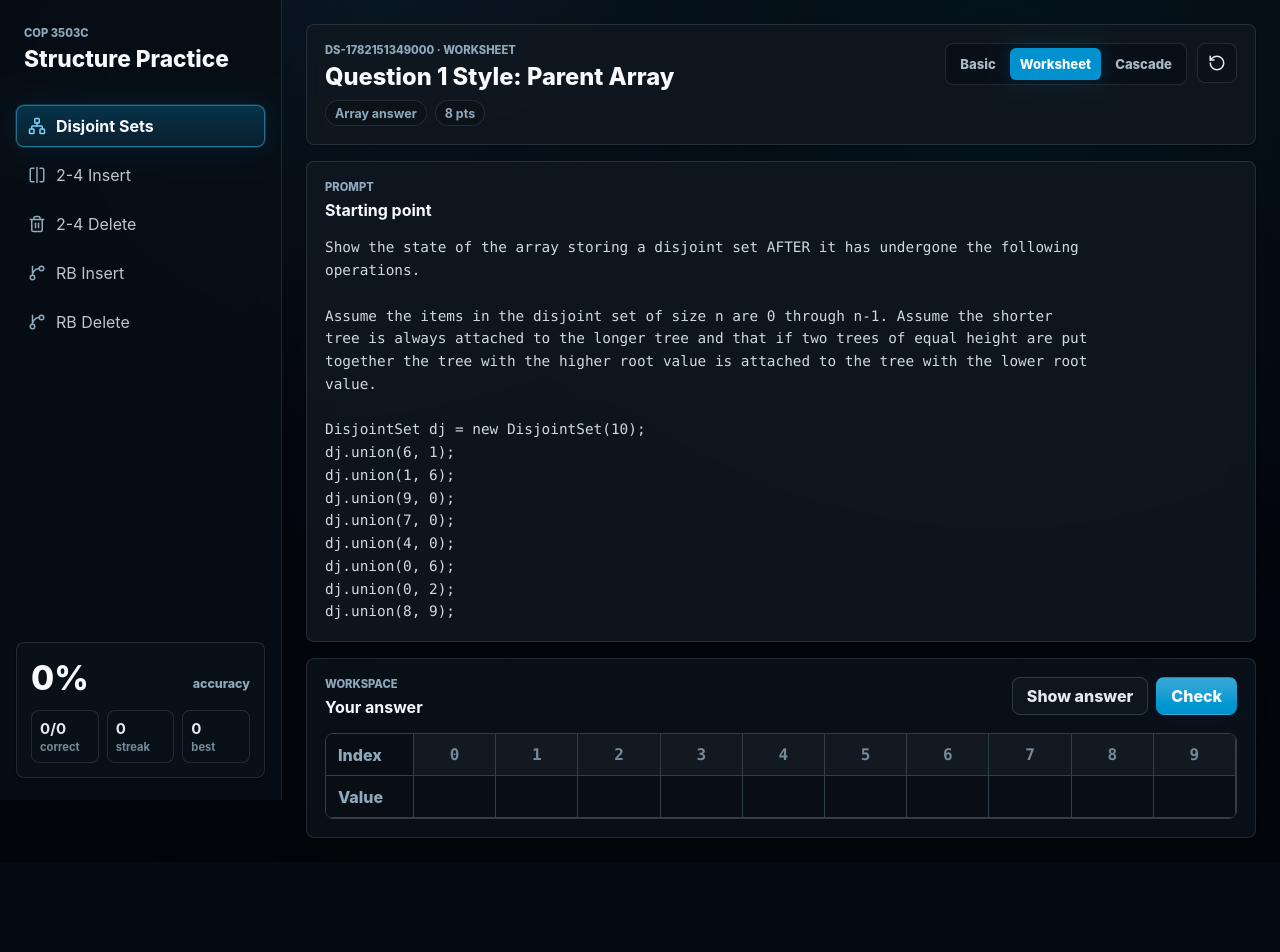
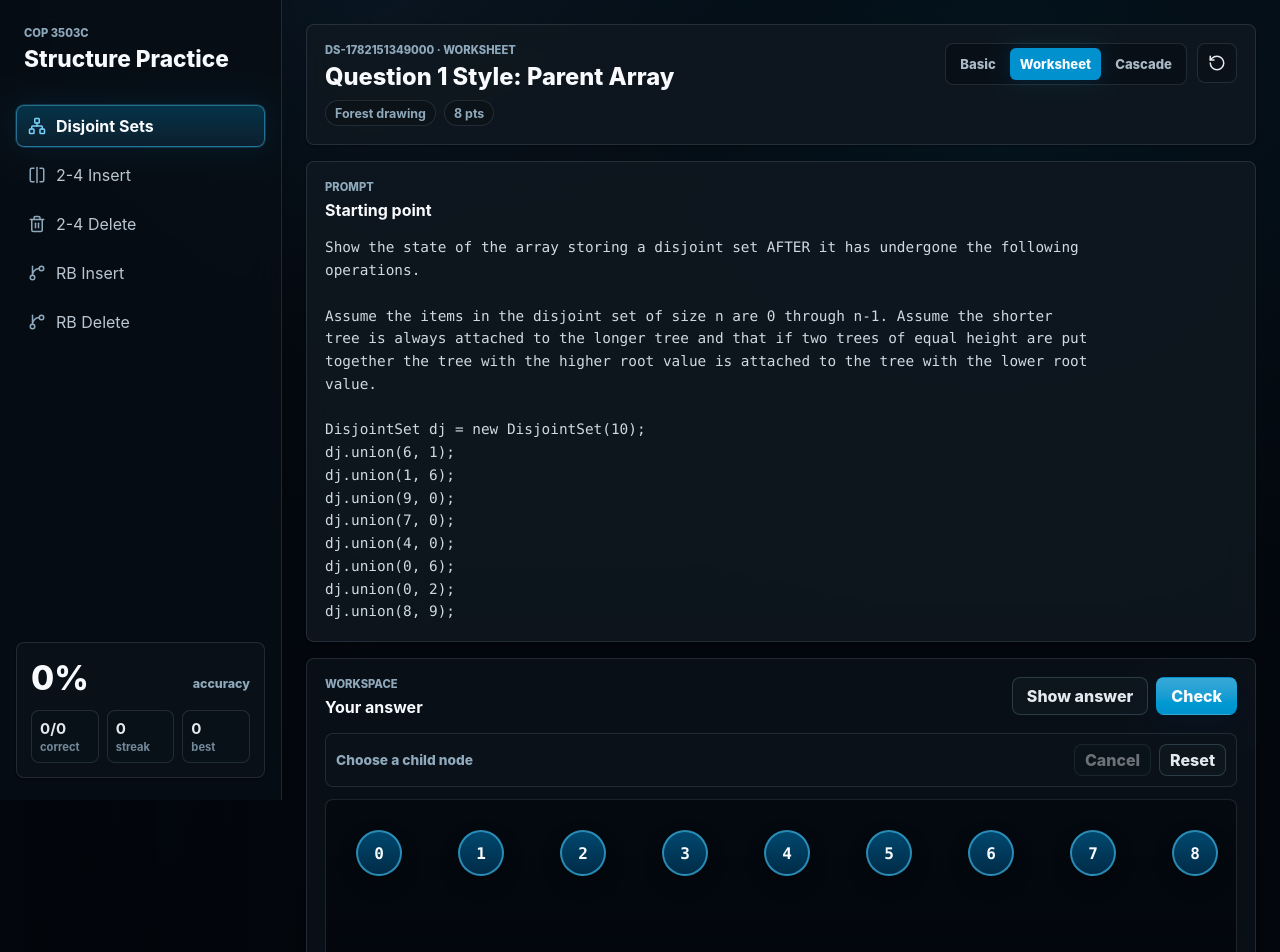
Before and after one commit to StevScripts/disjoint-btree-practice, a React (Vite) app: page / in a window 1280 px wide. Shown: the top 952 px of the page. Before the commit the page ends 862 px from the top, so only its background shows below. Built offline with nearby package versions, Linux system fonts and the light colour scheme.

Commit message:
Add visual disjoint set builder

```diff
--- a/src/App.tsx
+++ b/src/App.tsx
@@ -68,6 +68,7 @@ type RBNode = {
 };
 
 type DragPayload =
+  | { type: "ds-node"; index: number }
   | { type: "palette-key"; key: number }
   | { type: "tree-key"; fromId: string; fromIndex: number }
   | { type: "new-child" }
@@ -1708,7 +1709,7 @@ function App() {
     setResult("idle");
     setShowAnswer(false);
     if (problem.answerType === "array") {
-      setArrayAnswer(Array(problem.expectedArray?.length ?? 0).fill(Number.NaN));
+      setArrayAnswer(range(problem.expectedArray?.length ?? 0));
       setQuizAnswers({});
       setTreeSteps([]);
       setRbSteps([]);
@@ -1767,7 +1768,9 @@ function App() {
   const accuracy = stats.attempted === 0 ? 0 : Math.round((stats.correct / stats.attempted) * 100);
   const explanation = buildExplanation(problem);
   const answerMode =
-    problem.answerType === "array"
+    problem.kind === "ds-array"
+      ? "Forest drawing"
+      : problem.answerType === "array"
       ? "Array answer"
       : problem.answerType === "tree"
         ? "2-4 tree drawing"
@@ -1881,7 +1884,13 @@ function App() {
               <button className="primary" onClick={checkAnswer}>Check</button>
             </div>
           </div>
-          {problem.answerType === "array" ? (
+          {problem.answerType === "array" && problem.kind === "ds-array" ? (
+            <DisjointSetBuilder
+              indexes={problem.indexes ?? []}
+              parents={arrayAnswer}
+              onChange={setArrayAnswer}
+            />
+          ) : problem.answerType === "array" ? (
             <ArrayAnswer
               indexes={problem.indexes ?? []}
               values={arrayAnswer}
@@ -2113,6 +2122,173 @@ function ArrayView({ indexes, values }: { indexes: number[]; values: number[] })
       {indexes.map((index) => <div className="array-cell muted" key={`i-${index}`}>{index}</div>)}
       <div className="array-label">Value</div>
       {values.map((value, index) => <div className="array-cell" key={`v-${index}`}>{value}</div>)}
+    </div>
+  );
+}
+
+type DsLayoutNode = {
+  index: number;
+  x: number;
+  y: number;
+};
+
+function buildDsForestLayout(parents: number[]) {
+  const nodeSize = 46;
+  const siblingGap = 36;
+  const treeGap = 56;
+  const levelGap = 86;
+  const padding = 30;
+  const children = parents.map((): number[] => []);
+  parents.forEach((parent, index) => {
+    if (parent !== index && parent >= 0 && parent < parents.length) {
+      children[parent].push(index);
+    }
+  });
+  children.forEach((items) => items.sort((a, b) => a - b));
+
+  const roots = parents.map((parent, index) => parent === index ? index : -1).filter((index) => index >= 0);
+  const measure = (index: number): number => {
+    const childWidths = children[index].map(measure);
+    if (childWidths.length === 0) return nodeSize;
+    return Math.max(nodeSize, childWidths.reduce((total, width) => total + width, 0) + siblingGap * (childWidths.length - 1));
+  };
+
+  const nodes: DsLayoutNode[] = [];
+  const lines: LayoutLine[] = [];
+  let maxY = padding + nodeSize;
+
+  const place = (index: number, left: number, depth: number): number => {
+    const width = measure(index);
+    const centerX = left + width / 2;
+    const y = padding + depth * levelGap;
+    nodes.push({ index, x: centerX, y });
+    maxY = Math.max(maxY, y + nodeSize);
+
+    const childWidths = children[index].map(measure);
+    const childrenWidth = childWidths.length === 0 ? 0 : childWidths.reduce((total, value) => total + value, 0) + siblingGap * (childWidths.length - 1);
+    let childLeft = left + (width - childrenWidth) / 2;
+    children[index].forEach((child, childIndex) => {
+      const childCenterX = place(child, childLeft, depth + 1);
+      const childY = padding + (depth + 1) * levelGap;
+      lines.push({
+        x1: centerX,
+        y1: y + nodeSize,
+        x2: childCenterX,
+        y2: childY,
+      });
+      childLeft += childWidths[childIndex] + siblingGap;
+    });
+    return centerX;
+  };
+
+  let left = padding;
+  roots.forEach((root) => {
+    const width = measure(root);
+    place(root, left, 0);
+    left += width + treeGap;
+  });
+
+  return {
+    nodes: nodes.map((node) => ({ ...node, x: node.x })),
+    lines,
+    width: Math.max(620, left - treeGap + padding),
+    height: maxY + padding,
+    nodeSize,
+  };
+}
+
+function createsDsCycle(parents: number[], child: number, parent: number) {
+  let current = parent;
+  const seen = new Set<number>();
+  while (!seen.has(current)) {
+    if (current === child) return true;
+    seen.add(current);
+    if (parents[current] === current) return false;
+    current = parents[current];
+  }
+  return true;
+}
+
+function DisjointSetBuilder({
+  indexes,
+  parents,
+  onChange,
+}: {
+  indexes: number[];
+  parents: number[];
+  onChange: (parents: number[]) => void;
+}) {
+  const [selected, setSelected] = useState<number | null>(null);
+  const layout = buildDsForestLayout(parents.length === indexes.length ? parents : range(indexes.length));
+
+  const setParent = (child: number, parent: number) => {
+    if (child < 0 || parent < 0 || child >= parents.length || parent >= parents.length) return;
+    if (child !== parent && createsDsCycle(parents, child, parent)) return;
+    const next = [...parents];
+    next[child] = parent;
+    onChange(next);
+    setSelected(null);
+  };
+
+  const handleNodeClick = (index: number) => {
+    if (selected === null) {
+      setSelected(index);
+      return;
+    }
+    setParent(selected, index);
+  };
+
+  return (
+    <div className="ds-builder">
+      <div className="ds-toolbar">
+        <span>{selected === null ? "Choose a child node" : `Node ${selected}: choose its parent`}</span>
+        <div className="panel-tools">
+          <button className="secondary compact" onClick={() => setSelected(null)} disabled={selected === null}>
+            Cancel
+          </button>
+          <button className="secondary compact" onClick={() => onChange(range(indexes.length))}>
+            Reset
+          </button>
+        </div>
+      </div>
+      <div className="ds-canvas" aria-label="Disjoint set forest builder">
+        <div className="ds-stage" style={{ width: layout.width, height: layout.height }}>
+          <svg className="tree-lines" width={layout.width} height={layout.height} aria-hidden="true">
+            {layout.lines.map((line, index) => (
+              <line key={`${line.x1}-${line.y1}-${index}`} x1={line.x1} y1={line.y1} x2={line.x2} y2={line.y2} />
+            ))}
+          </svg>
+          {layout.nodes.map((node) => (
+            <button
+              className={[
+                "ds-node",
+                selected === node.index ? "selected" : "",
+                parents[node.index] === node.index ? "root" : "",
+              ].filter(Boolean).join(" ")}
+              draggable
+              key={node.index}
+              onClick={() => handleNodeClick(node.index)}
+              onDragStart={(event) => writeDragPayload(event, { type: "ds-node", index: node.index })}
+              onDragOver={(event) => event.preventDefault()}
+              onDrop={(event) => {
+                event.preventDefault();
+                const payload = readDragPayload(event);
+                if (payload?.type === "ds-node") setParent(payload.index, node.index);
+              }}
+              style={{
+                left: node.x - layout.nodeSize / 2,
+                top: node.y,
+                width: layout.nodeSize,
+                height: layout.nodeSize,
+              }}
+              title={parents[node.index] === node.index ? `Node ${node.index} is a root` : `Parent: ${parents[node.index]}`}
+            >
+              {node.index}
+            </button>
+          ))}
+        </div>
+      </div>
+      <ArrayView indexes={indexes} values={parents} />
     </div>
   );
 }
--- a/src/styles.css
+++ b/src/styles.css
@@ -437,6 +437,67 @@ select:focus,
 button:focus-visible {
   outline: 2px solid var(--accent);
   outline-offset: 2px;
+}
+
+.ds-builder {
+  display: grid;
+  gap: 12px;
+}
+
+.ds-toolbar {
+  display: flex;
+  align-items: center;
+  justify-content: space-between;
+  gap: 12px;
+  padding: 10px;
+  border: var(--glass-border);
+  border-radius: var(--radius);
+  background: var(--surface-muted);
+}
+
+.ds-toolbar span {
+  color: var(--text-muted);
+  font-size: 0.86rem;
+  font-weight: 760;
+}
+
+.ds-canvas {
+  overflow: auto;
+  min-height: 380px;
+  border: var(--glass-border);
+  border-radius: var(--radius);
+  background:
+    linear-gradient(180deg, oklch(0.14 0.018 250 / 0.96), oklch(0.115 0.016 250 / 0.96));
+}
+
+.ds-stage {
+  position: relative;
+  min-width: max-content;
+}
+
+.ds-node {
+  position: absolute;
+  z-index: 1;
+  display: inline-flex;
+  align-items: center;
+  justify-content: center;
+  border: 2px solid oklch(0.63 0.1 230 / 0.58);
+  border-radius: 50%;
+  background: oklch(0.34 0.085 238);
+  color: var(--text-strong);
+  font-family: "SFMono-Regular", ui-monospace, Menlo, Consolas, monospace;
+  font-weight: 900;
+  box-shadow: 0 8px 18px oklch(0.05 0.014 250 / 0.34);
+}
+
+.ds-node.root {
+  border-color: oklch(0.7 0.12 230 / 0.72);
+  background: linear-gradient(180deg, oklch(0.38 0.095 238), oklch(0.28 0.07 242));
+}
+
+.ds-node.selected {
+  border-color: oklch(0.76 0.14 80);
+  box-shadow: 0 0 0 3px oklch(0.76 0.14 80 / 0.22), 0 0 30px oklch(0.76 0.14 80 / 0.18);
 }
 
 .actions {
```
